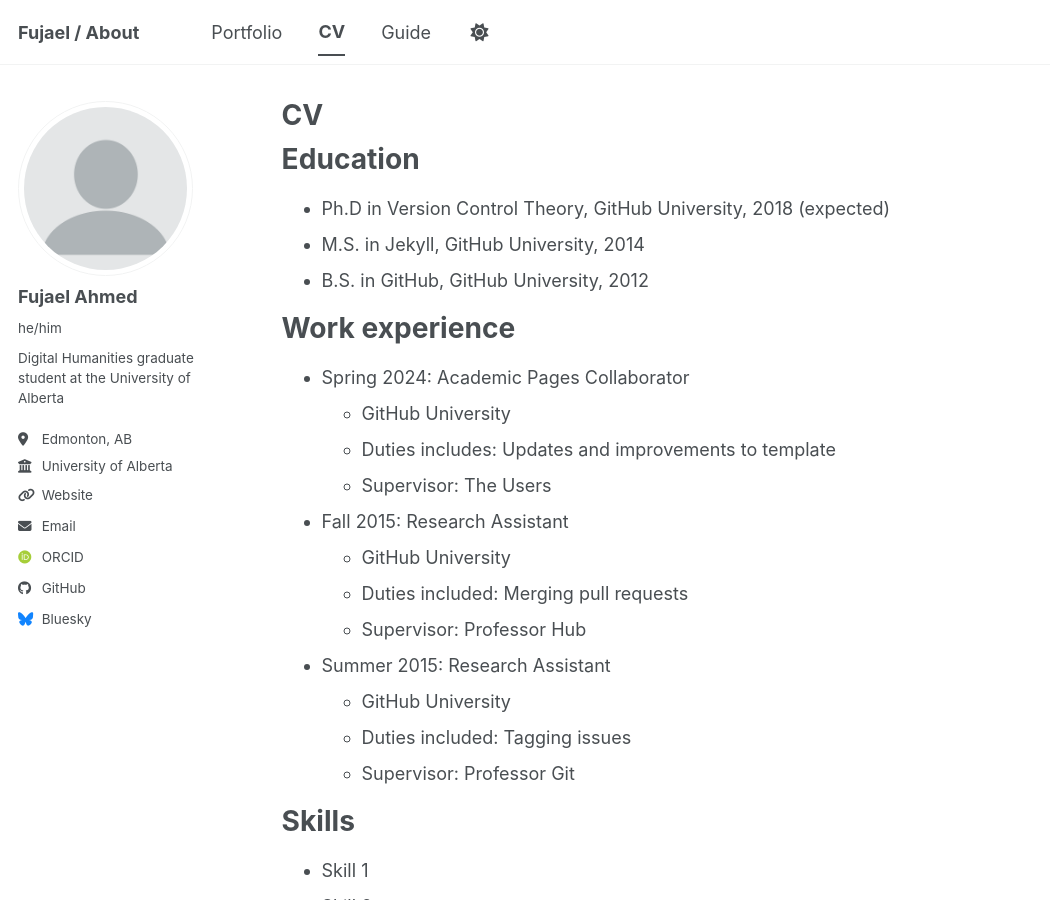
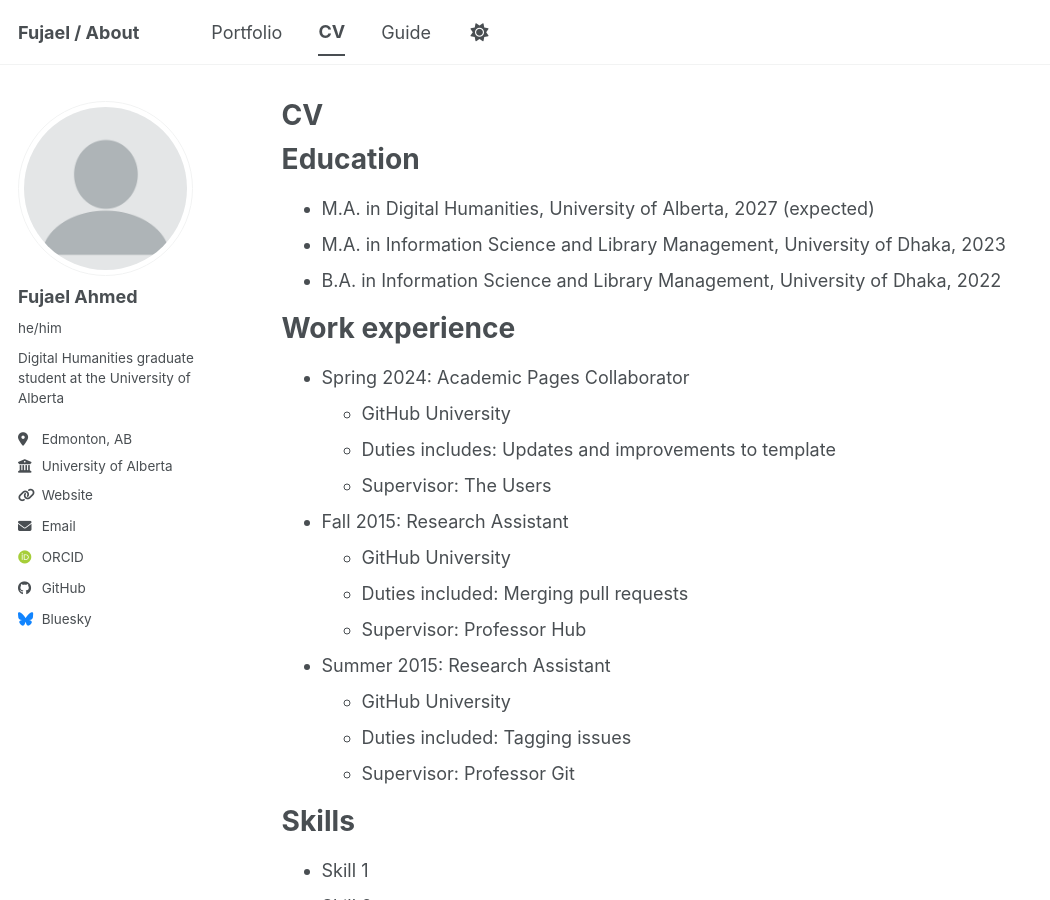
Before and after one commit to fujaelsuhag/me, a Jekyll site: the page built from _pages/cv.md, in a window 1280 px wide and 900 px high. Shown: the whole window, without its empty margins (0-1050 px from the left). Built offline with Jekyll 4.4.1, drawn with Linux system fonts in a browser that asks for light colours; some web fonts are replaced; a script bundle is joined from its source files by our own code; library files that are not in the unit come from our copies.

Commit message:
Update education section in CV

```diff
--- a/_pages/cv.md
+++ b/_pages/cv.md
@@ -11,9 +11,9 @@
 
 Education
 ======
-* Ph.D in Version Control Theory, GitHub University, 2018 (expected)
-* M.S. in Jekyll, GitHub University, 2014
-* B.S. in GitHub, GitHub University, 2012
+* M.A. in Digital Humanities, University of Alberta, 2027 (expected)
+* M.A. in Information Science and Library Management, University of Dhaka, 2023
+* B.A. in Information Science and Library Management, University of Dhaka, 2022
 
 Work experience
 ======
```
